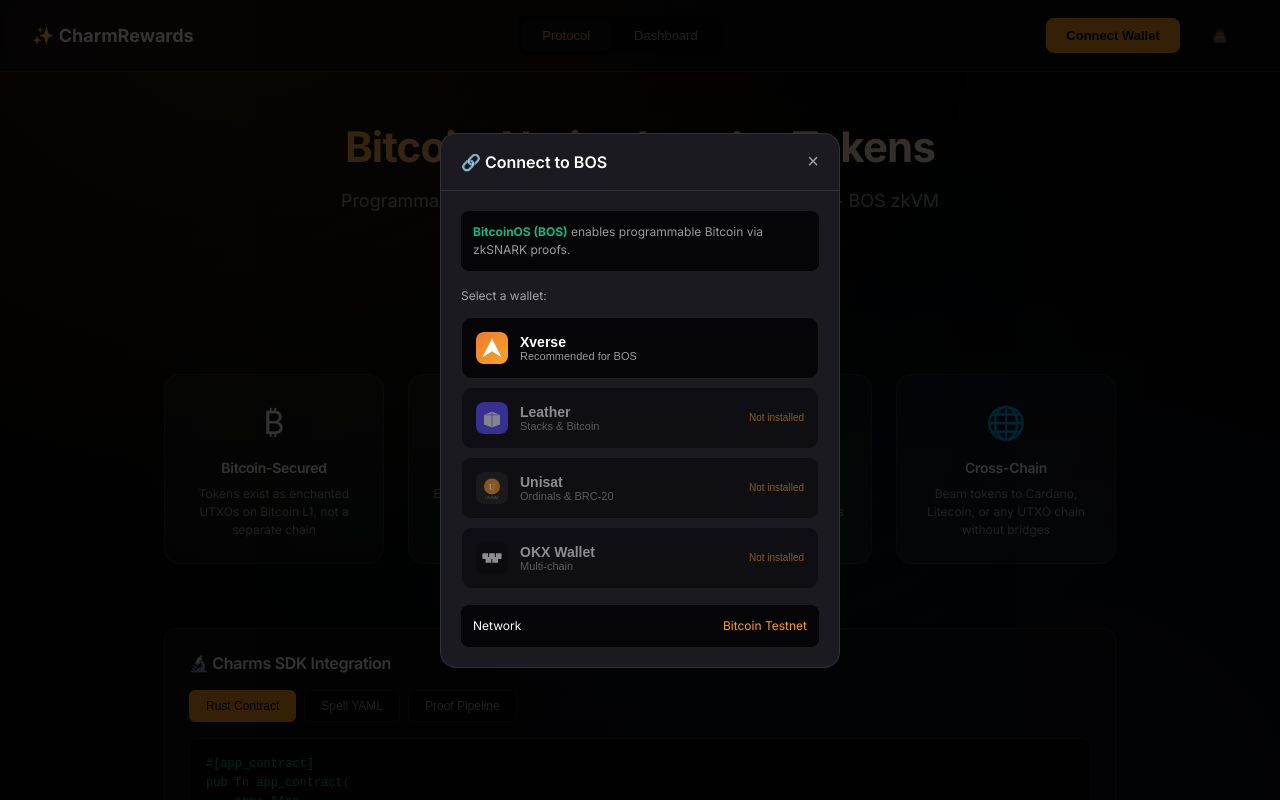
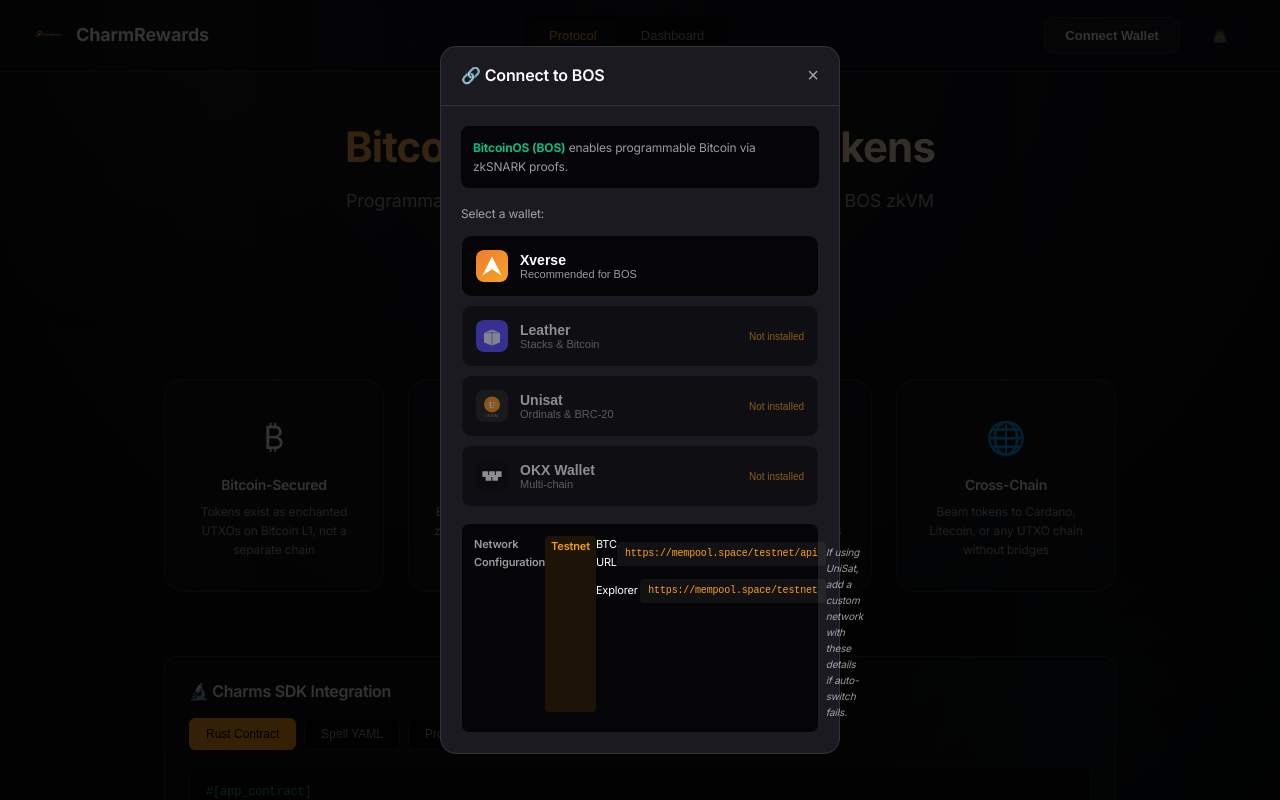
Before and after one commit to edwardtay/charm-rewards, a React (Vite) app in the folder frontend/: page / in a window 1280 px wide. Both pictures are taken after a click on the button "Connect Wallet". Shown: the top 800 px of the page. Built offline with nearby package versions, Linux system fonts and the light colour scheme.

Commit message:
chore: asset cleanup, new logo, and network guidance UI

```diff
--- a/frontend/src/App.css
+++ b/frontend/src/App.css
@@ -4,7 +4,9 @@
 :root {
   /* Premium Dark Palette */
   --bg: #050507;
-  --surface: rgba(18, 18, 24, 0.7);
+  --bg-gradient: radial-gradient(circle at 50% 0%, #1a1a24 0%, #050507 100%);
+  --surface: rgba(255, 255, 255, 0.03);
+  --surface-hover: rgba(255, 255, 255, 0.06);
   --surface2: rgba(255, 255, 255, 0.05);
   --border: rgba(255, 255, 255, 0.1);
 
@@ -37,8 +39,39 @@
 body {
   font-family: 'Inter', -apple-system, sans-serif;
   background: var(--bg);
+  background-image: var(--bg-gradient);
+  background-attachment: fixed;
   color: var(--text);
-  line-height: 1.5;
+  line-height: 1.6;
+  letter-spacing: -0.01em;
+  position: relative;
+  min-height: 100vh;
+}
+
+body::before {
+  content: '';
+  position: fixed;
+  top: -20%;
+  left: -10%;
+  width: 50%;
+  height: 50%;
+  background: radial-gradient(circle, rgba(255, 159, 28, 0.08), transparent 70%);
+  filter: blur(80px);
+  z-index: -1;
+  pointer-events: none;
+}
+
+body::after {
+  content: '';
+  position: fixed;
+  bottom: -20%;
+  right: -10%;
+  width: 50%;
+  height: 50%;
+  background: radial-gradient(circle, rgba(46, 196, 182, 0.05), transparent 70%);
+  filter: blur(80px);
+  z-index: -1;
+  pointer-events: none;
 }
 
 .app {
@@ -64,6 +97,16 @@
 .logo {
   font-size: 18px;
   font-weight: 700;
+  display: flex;
+  align-items: center;
+  gap: 12px;
+}
+
+.logo-img {
+  width: 32px;
+  height: 32px;
+  border-radius: 8px;
+  object-fit: cover;
 }
 
 .nav {
@@ -104,34 +147,43 @@
 /* Wallet Button */
 .wallet-btn {
   padding: 10px 20px;
-  background: var(--primary);
-  color: #000;
-  border: none;
-  border-radius: 8px;
+  background: var(--surface2);
+  color: var(--text);
+  border: 1px solid var(--border);
+  border-radius: 12px;
   font-size: 13px;
   font-weight: 600;
   cursor: pointer;
   display: flex;
   align-items: center;
-  gap: 8px;
-  transition: all 0.15s;
+  gap: 10px;
+  transition: all 0.2s cubic-bezier(0.4, 0, 0.2, 1);
+  backdrop-filter: blur(10px);
 }
 
 .wallet-btn:hover {
-  opacity: 0.9;
+  background: rgba(255, 255, 255, 0.1);
+  border-color: rgba(255, 255, 255, 0.2);
+  transform: translateY(-1px);
 }
 
 .wallet-btn.connected {
-  background: var(--surface2);
-  color: var(--text);
-  border: 1px solid var(--success);
+  background: rgba(16, 185, 129, 0.1);
+  color: var(--success);
+  border: 1px solid rgba(16, 185, 129, 0.2);
+}
+
+.wallet-btn.connected:hover {
+  background: rgba(16, 185, 129, 0.2);
+  border-color: rgba(16, 185, 129, 0.4);
 }
 
 .wallet-indicator {
-  width: 8px;
-  height: 8px;
-  background: var(--success);
+  width: 6px;
+  height: 6px;
+  background: currentColor;
   border-radius: 50%;
+  box-shadow: 0 0 10px currentColor;
 }
 
 /* ========== HOME VIEW (Technical) ========== */
@@ -197,12 +249,31 @@
 }
 
 .feature {
-  background: var(--surface2);
+  background: var(--surface);
   border: 1px solid var(--border);
-  border-radius: 16px;
-  padding: 24px;
+  border-radius: 20px;
+  padding: 32px 24px;
   text-align: center;
-  transition: transform 0.2s, border-color 0.2s;
+  transition: all 0.3s cubic-bezier(0.4, 0, 0.2, 1);
+  position: relative;
+  overflow: hidden;
+}
+
+.feature::before {
+  content: '';
+  position: absolute;
+  top: 0;
+  left: 0;
+  right: 0;
+  height: 1px;
+  background: linear-gradient(90deg, transparent, rgba(255, 255, 255, 0.1), transparent);
+}
+
+.feature:hover {
+  transform: translateY(-4px);
+  background: var(--surface-hover);
+  border-color: rgba(255, 159, 28, 0.3);
+  box-shadow: 0 20px 40px -10px rgba(0, 0, 0, 0.5);
 }
 
 .feature:hover {
@@ -538,15 +609,24 @@
 .dash-stat {
   flex: 1;
   border: 1px solid var(--border);
-  border-radius: 16px;
-  padding: 24px;
+  border-radius: 20px;
+  padding: 32px;
   text-align: center;
-  backdrop-filter: blur(10px);
+  backdrop-filter: blur(20px);
+  background: rgba(255, 255, 255, 0.02);
   box-shadow: var(--shadow-sm);
+  transition: all 0.3s ease;
+}
+
+.dash-stat:hover {
+  transform: translateY(-2px);
+  background: rgba(255, 255, 255, 0.04);
+  border-color: rgba(255, 255, 255, 0.2);
 }
 
 .dash-stat.main {
-  border-color: var(--primary);
+  background: radial-gradient(circle at top right, rgba(255, 159, 28, 0.1), transparent 60%);
+  border-color: rgba(255, 159, 28, 0.3);
 }
 
 .dash-value {
@@ -688,19 +768,30 @@
 }
 
 .btn-sm {
-  padding: 6px 12px;
+  padding: 8px 16px;
+  background: var(--surface2);
+  color: var(--text);
+  border: 1px solid var(--border);
+  border-radius: 8px;
+  font-size: 12px;
+  font-weight: 600;
+  cursor: pointer;
+  transition: all 0.2s ease;
+}
+
+.btn-sm:hover:not(:disabled) {
   background: var(--primary);
   color: #000;
-  border: none;
-  border-radius: 6px;
-  font-size: 11px;
-  font-weight: 600;
-  cursor: pointer;
+  border-color: var(--primary);
+  transform: translateY(-1px);
+  box-shadow: 0 4px 12px rgba(255, 159, 28, 0.3);
 }
 
 .btn-sm:disabled {
-  background: var(--surface2);
+  background: rgba(255, 255, 255, 0.02);
   color: var(--text2);
+  border-color: transparent;
+  cursor: not-allowed;
 }
 
 /* Achievements */
@@ -1088,3 +1179,55 @@
     gap: 16px;
   }
 }
+
+.network-info {
+  margin-top: 16px;
+  padding: 12px;
+  background: var(--bg);
+  border: 1px solid var(--border);
+  border-radius: 8px;
+  font-size: 11px;
+}
+
+.network-header {
+  display: flex;
+  justify-content: space-between;
+  margin-bottom: 8px;
+  font-weight: 600;
+  color: var(--text2);
+}
+
+.network-tag {
+  color: var(--warning);
+  background: rgba(245, 158, 11, 0.1);
+  padding: 2px 6px;
+  border-radius: 4px;
+}
+
+.network-details {
+  display: flex;
+  flex-direction: column;
+  gap: 8px;
+}
+
+.network-field {
+  display: flex;
+  justify-content: space-between;
+  align-items: center;
+}
+
+.network-field code {
+  background: var(--surface2);
+  padding: 4px 8px;
+  border-radius: 4px;
+  color: var(--primary);
+  font-family: 'JetBrains Mono', monospace;
+  font-size: 10px;
+}
+
+.network-help {
+  margin-top: 8px;
+  color: var(--text2);
+  font-style: italic;
+  font-size: 10px;
+}
--- a/frontend/src/App.jsx
+++ b/frontend/src/App.jsx
@@ -1,4 +1,4 @@
-import { useState, useEffect, useRef } from 'react'
+import { useState, useEffect } from 'react'
 import { motion, AnimatePresence } from 'framer-motion'
 import { getAddress, AddressPurpose, BitcoinNetworkType } from 'sats-connect'
 import './App.css'
@@ -124,6 +124,7 @@
   const connectWallet = async (walletId) => {
     try {
       if (walletId === 'xverse') {
+        // Xverse currently requires manual switch, but we request the specific network
         await getAddress({
           payload: {
             purposes: [AddressPurpose.Payment, AddressPurpose.Ordinals],
@@ -142,6 +143,13 @@
           onCancel: () => notify('Connection cancelled', 'error'),
         })
       } else if (walletId === 'unisat' && window.unisat) {
+        // Auto-switch for UniSat
+        try {
+          await window.unisat.switchNetwork('testnet')
+        } catch (e) {
+          console.log('Switch failed, continuing...', e)
+        }
+
         const accounts = await window.unisat.requestAccounts()
         if (accounts[0]) {
           setWallet({ connected: true, type: 'unisat', address: accounts[0] })
@@ -153,7 +161,8 @@
         notify('Please install the wallet extension', 'error')
       }
     } catch (err) {
-      notify('Connection failed', 'error')
+      console.error(err)
+      notify('Connection failed: Check network settings', 'error')
     }
   }
 
@@ -242,7 +251,10 @@
 
       {/* Header */}
       <header className="header">
-        <div className="logo">✨ CharmRewards</div>
+        <div className="logo">
+          <img src="/logo.png" alt="CharmRewards" className="logo-img" />
+          <span>CharmRewards</span>
+        </div>
         <nav className="nav">
           <button className={`nav-btn ${view === 'home' ? 'active' : ''}`} onClick={() => setView('home')}>Protocol</button>
           <button className={`nav-btn ${view === 'dashboard' ? 'active' : ''}`} onClick={() => setView('dashboard')}>Dashboard</button>
@@ -545,7 +557,21 @@
                 </button>
               ))}
               <div className="network-info">
-                <span>Network</span><span className="network-value">Bitcoin Testnet</span>
+                <div className="network-header">
+                  <span>Network Configuration</span>
+                  <span className="network-tag">Testnet</span>
+                </div>
+                <div className="network-details">
+                  <div className="network-field">
+                    <label>BTC URL</label>
+                    <code>https://mempool.space/testnet/api</code>
+                  </div>
+                  <div className="network-field">
+                    <label>Explorer</label>
+                    <code>https://mempool.space/testnet</code>
+                  </div>
+                </div>
+                <p className="network-help">If using UniSat, add a custom network with these details if auto-switch fails.</p>
               </div>
             </div>
           </div>
```
Also changed, not shown: frontend/public/logo.png (added), 1 other file (tests, documents, lock files or other folders).
